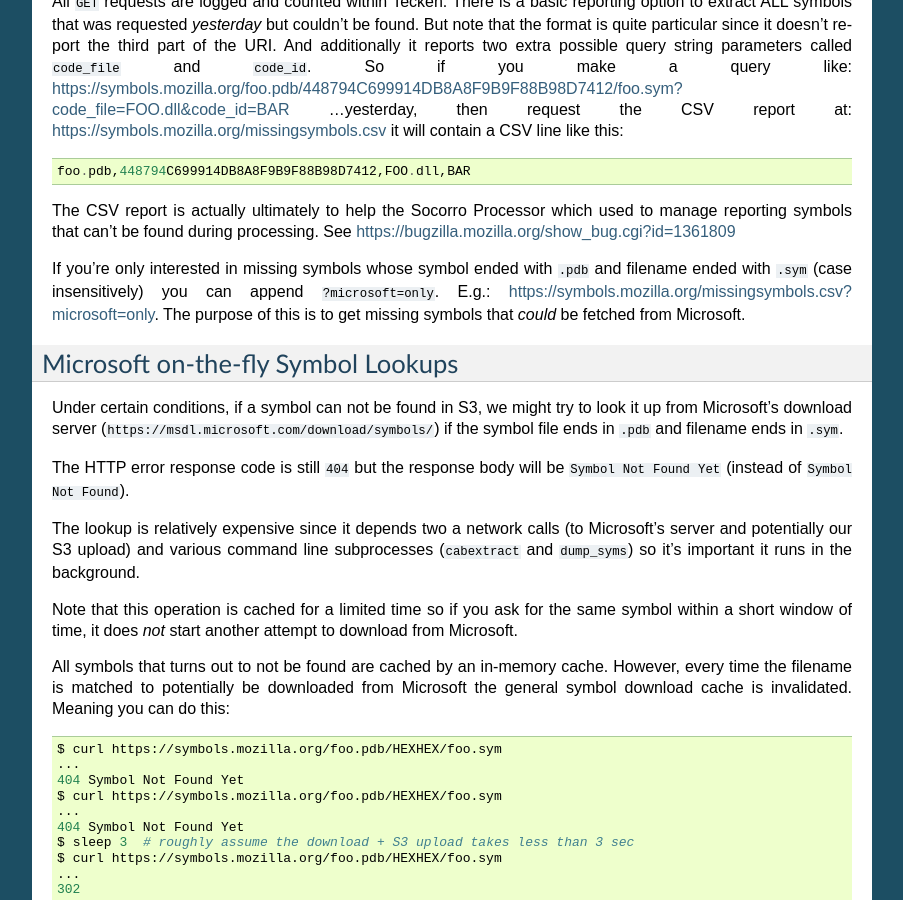
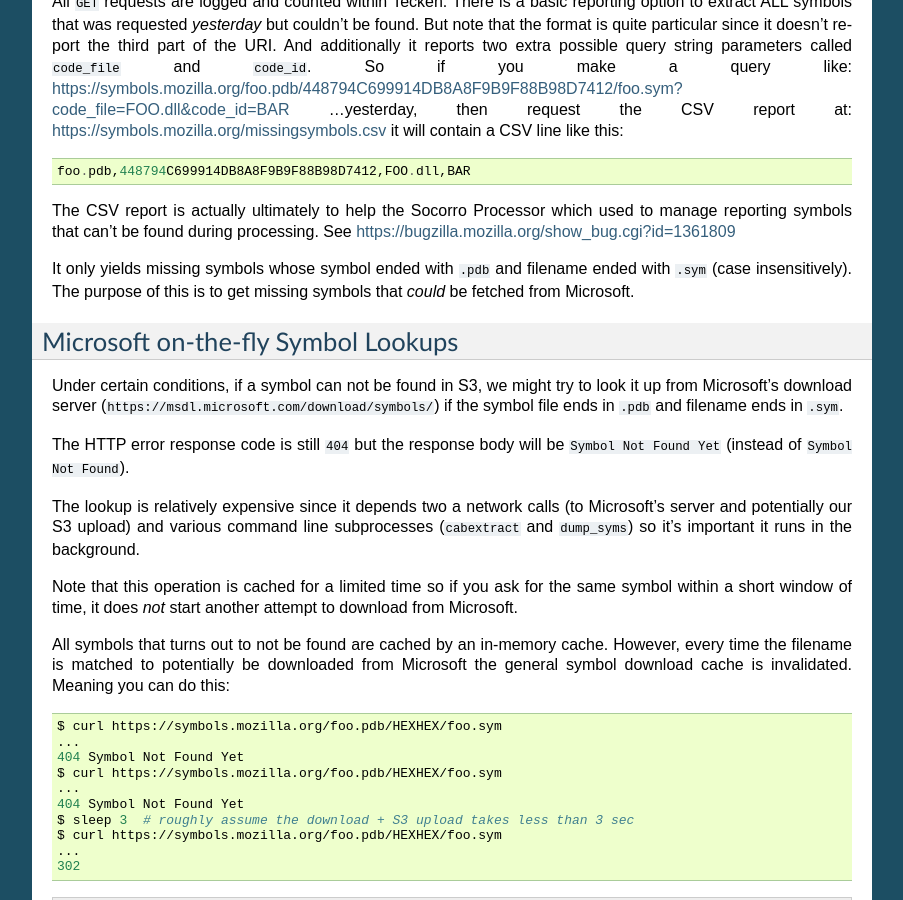
Before and after one commit to mozilla-services/tecken, a Sphinx documentation site: the page built from docs/download.rst, in a window 1280 px wide and 900 px high, scrolled down 812 px. Shown: the whole window, without its empty margins (198-1101 px from the left). Built offline with Sphinx 7.4.7, drawn with Linux system fonts in a browser that asks for light colours.

Commit message:
fixes bug 1466865 - always microsoft=only on missing symbols (#894)

```diff
--- a/docs/download.rst
+++ b/docs/download.rst
@@ -66,10 +66,8 @@ The CSV report is actually ultimately to help the Socorro Processor
 which used to manage reporting symbols that can't be found during
 processing. See https://bugzilla.mozilla.org/show_bug.cgi?id=1361809
 
-If you're only interested in missing symbols whose symbol ended with
-``.pdb`` and filename ended with ``.sym`` (case insensitively) you can
-append ``?microsoft=only``. E.g.:
-:base_url:`/missingsymbols.csv?microsoft=only`.
+It only yields missing symbols whose symbol ended with
+``.pdb`` and filename ended with ``.sym`` (case insensitively).
 The purpose of this is to get missing symbols that *could* be fetched
 from Microsoft.
 
```
Also changed, not shown: 2 other files.
